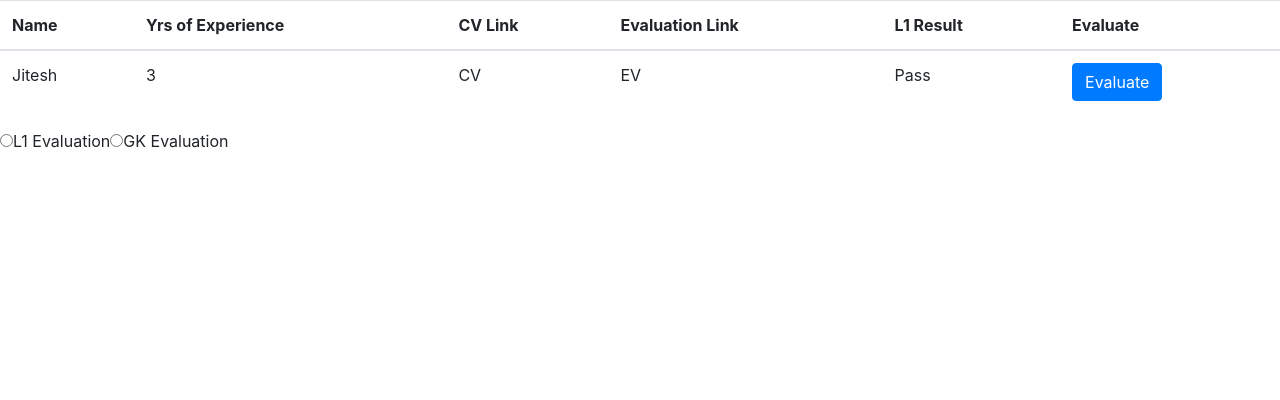
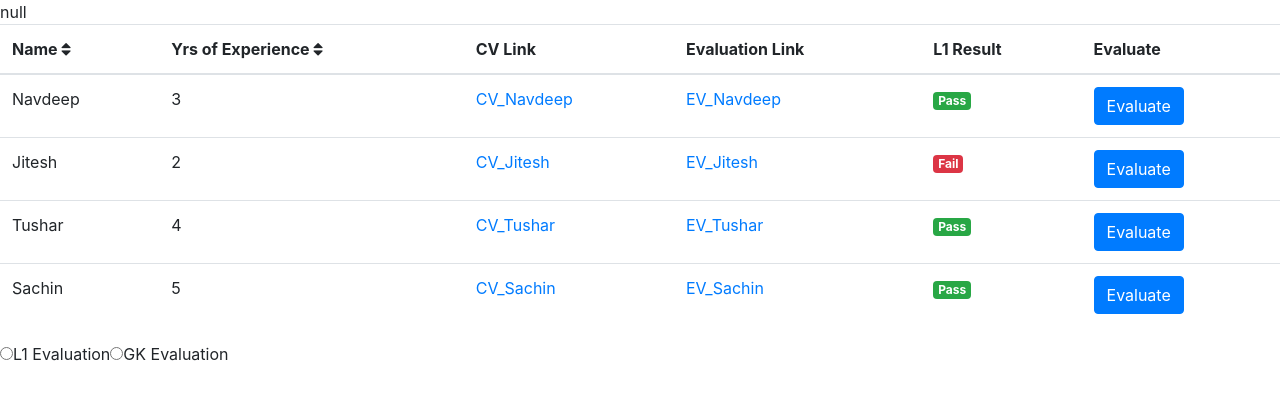
Before and after one commit to sachin9890/React-App, a React (Create React App) app: page / in a window 1280 px wide. Shown: the top 400 px of the page. Built offline with nearby package versions, Linux system fonts and the light colour scheme.

Commit message:
Customised Table

```diff
--- a/src/component/Table.js
+++ b/src/component/Table.js
@@ -1,23 +1,72 @@
 import React from 'react';
 
 class Table extends React.Component {
+    constructor(props) {
+        super(props);
+        this.state = {
+            data: this.props.data,
+            sortedColumn: null
+        };
+        this.sort = this.sort.bind(this);
+    }
+
+    sort(col) {
+        let temp = {
+            data: [...this.props.data],
+            sortedColumn: null
+        };
+        if (this.state.sortedColumn === null ||
+            (this.state.sortedColumn !== null &&
+                (this.state.sortedColumn.order === -1 || this.state.sortedColumn.header !== col.header))) {
+            temp = {
+                data: temp.data.sort((a, b) => {
+                    return a[col.accessor] > b[col.accessor];
+                }),
+                sortedColumn: {
+                    header: col.header,
+                    order: 1
+                }
+            };
+        } else {
+            temp = {
+                data: temp.data.sort((a, b) => {
+                    return a[col.accessor] < b[col.accessor];
+                }),
+                sortedColumn: {
+                    header: col.header,
+                    order: -1
+                }
+            };
+        }
+
+        this.setState({
+            data: [...temp.data],
+            sortedColumn: temp.sortedColumn
+        });
+    }
+
     render() {
 
         const TableHeadComponent = this.props.columns.map((col, index) => {
-            return (<th scope="col" key={index}>{col.name} {col.sortable ? <span>Icon</span> : null}</th>)
+            return (<th scope="col" key={index}>
+                {col.header ? col.header : col.headerCell} {col.sortable ?
+                    <i className={`fa ${this.state.sortedColumn === null ||
+                        (this.state.sortedColumn !== null && (this.state.sortedColumn.order === 0 || this.state.sortedColumn.header !== col.header)) ?
+                        'fa-sort' : (this.state.sortedColumn.order > 0 ? 'fa-sort-asc' : 'fa-sort-desc')}`} onClick={() => this.sort(col)} aria-hidden="true"></i> : null}</th>)
         });
 
         const TableBodyColumn = (columns, obj) => {
             return columns.map((bcell, I) => {
-                return (<td key={I}>{bcell.accessor ? obj[bcell.accessor] : bcell.cell}</td>);
+                return (<td key={I}>{bcell.accessor ? obj[bcell.accessor] : bcell.cell(obj)}</td>);
             });
         }
 
-        const TableBodyComponent = this.props.data.map((dataObj, i) => {
+        const TableBodyComponent = this.state.data.map((dataObj, i) => {
             return (<tr key={i} >{TableBodyColumn(this.props.columns, dataObj)}</tr>)
         });
         return (
             <div>
+                {this.state.sortedColumn ? this.state.sortedColumn.order + ' ' + this.state.sortedColumn.header : 'null'}
                 <table className="table">
                     <thead>
                         <tr>
--- a/src/container/Dashboard.js
+++ b/src/container/Dashboard.js
@@ -43,31 +43,59 @@ class Dashboard extends React.Component {
 
     render() {
         const data = [{
+            name: 'Navdeep',
+            exp: 3,
+            cvLink: 'CV',
+            evLink: 'EV',
+            lOne: 'Pass'
+        }, {
             name: 'Jitesh',
-            exp: 3,
-            cv: 'CV',
+            exp: 2,
+            cvLink: 'CV',
+            evLink: 'EV',
+            lOne: 'Fail'
+        }, {
+            name: 'Tushar',
+            exp: 4,
+            cvLink: 'CV',
+            evLink: 'EV',
+            lOne: 'Pass'
+        }, {
+            name: 'Sachin',
+            exp: 5,
+            cvLink: 'CV',
             evLink: 'EV',
             lOne: 'Pass'
         }];
 
         const columns = [{
-            name: 'Name',
-            accessor: 'name'
+            header: 'Name',
+            accessor: 'name',
+            sortable: true
         }, {
-            name: 'Yrs of Experience',
-            accessor: 'exp'
+            header: 'Yrs of Experience',
+            accessor: 'exp',
+            sortable: true
         }, {
-            name: 'CV Link',
-            accessor: 'cv'
+            header: 'CV Link',
+            cell: (rowData) => {
+                return <a href="#" target="_blank">{`CV_${rowData.name}`}</a>
+            }
         }, {
-            name: 'Evaluation Link',
-            accessor: 'evLink'
+            header: 'Evaluation Link',
+            cell: (rowData) => {
+                return <a href="#" target="_blank">{`EV_${rowData.name}`}</a>
+            }
         }, {
-            name: 'L1 Result',
-            accessor: 'lOne'
+            header: 'L1 Result',
+            cell: (rowData) => {
+                return <span className={`badge ${rowData.lOne === 'Pass' ? 'badge-success' : 'badge-danger'}`}>{rowData.lOne}</span>
+            }
         }, {
-            name: 'Evaluate',
-            cell: <button className="btn btn-primary" onClick={this.showModal}>Evaluate</button>
+            header: 'Evaluate',
+            cell: (rowData) => {
+                return <button className="btn btn-primary" onClick={this.showModal}>Evaluate</button>
+            }
         }];
         return (
             <div>
```
